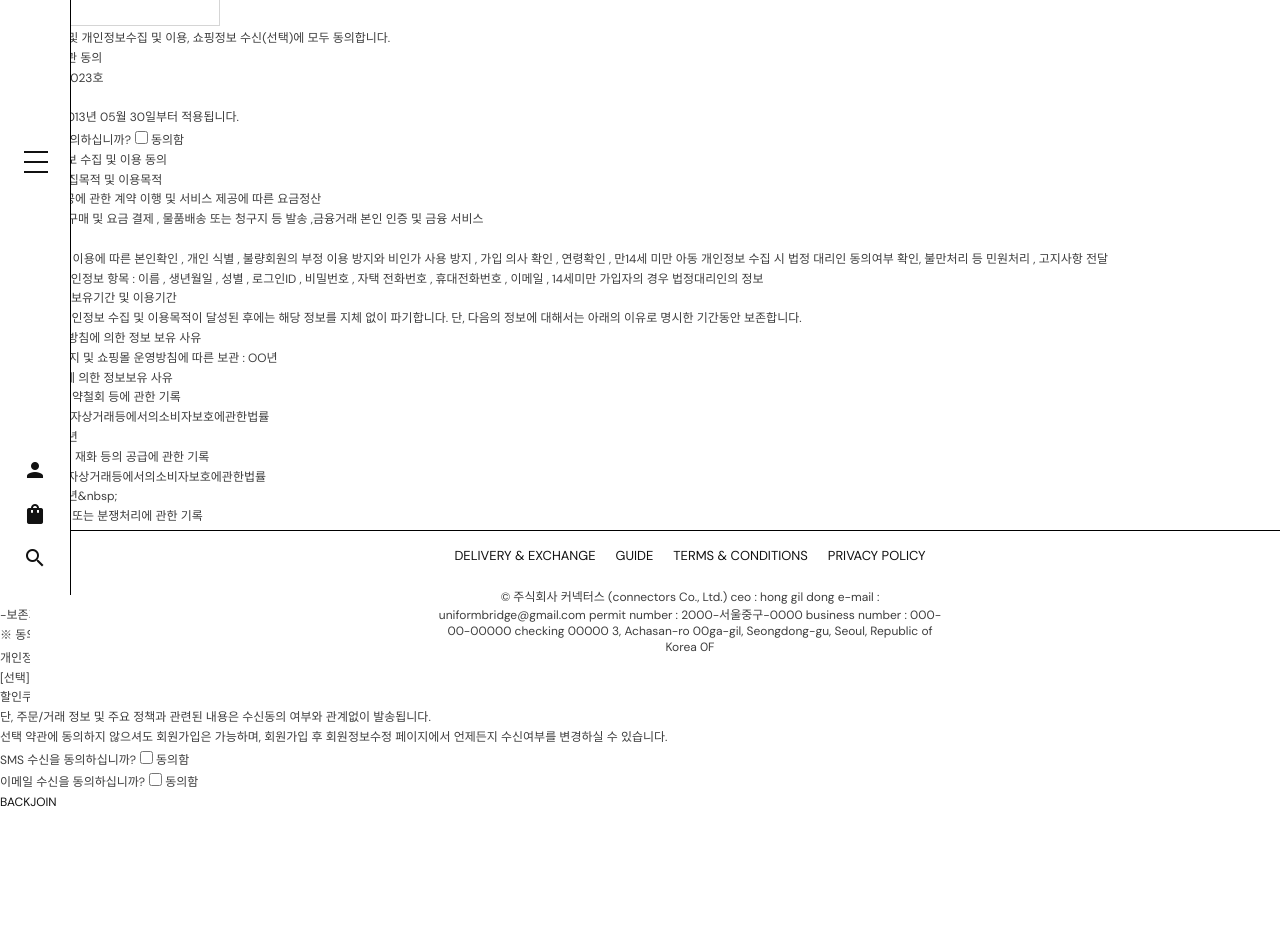
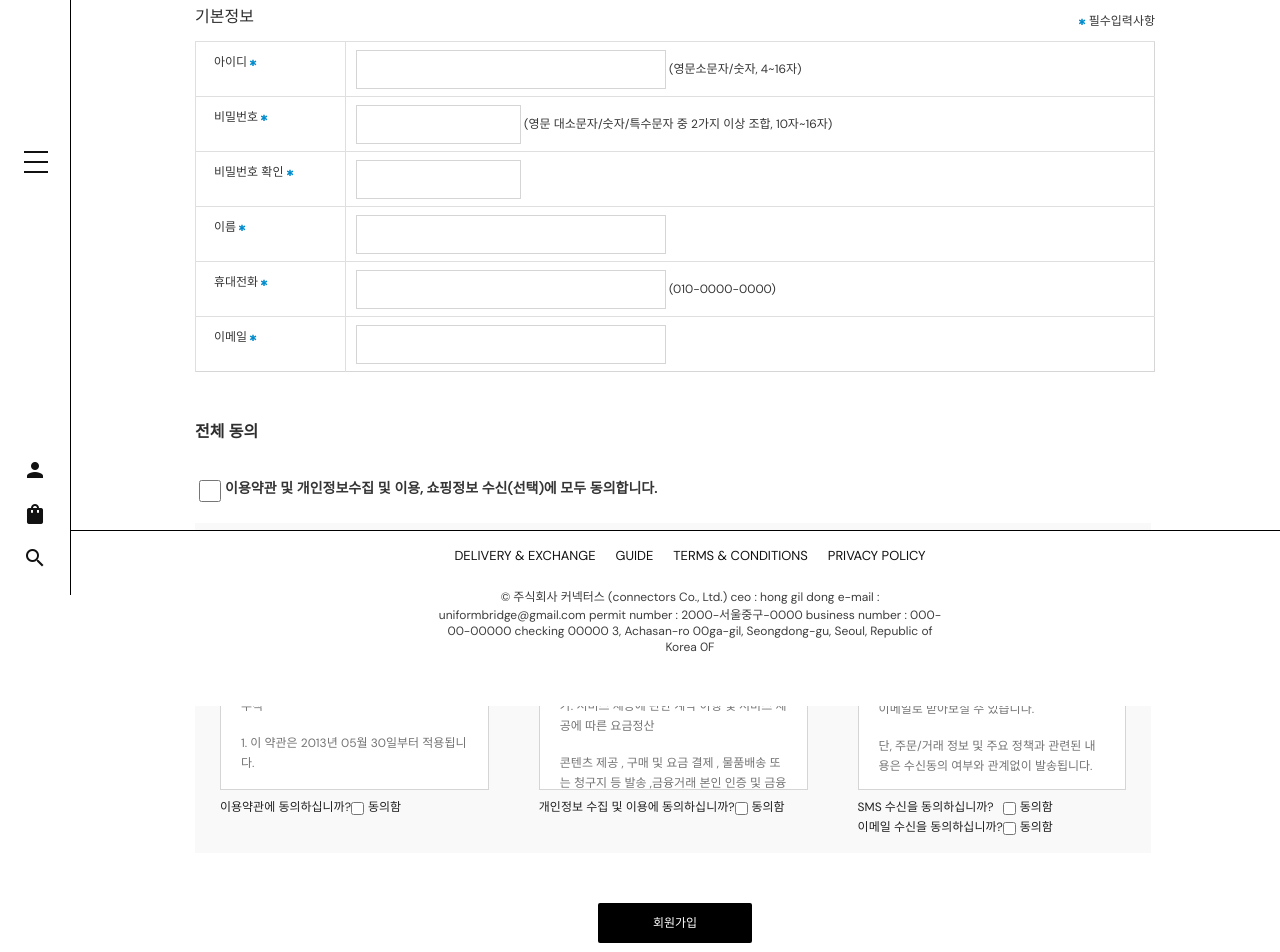
Before and after one commit to yongseongJang/Study_Web, a React app: page /member/join in a window 1280 px wide. Shown: the part 220-1172 px from the top of the page. Before the commit the page ends 1033 px from the top, so only its background shows below. Built offline with nearby package versions, Linux system fonts and the light colour scheme; a web font is replaced by a local one.

Commit message:
feat(client): change user register design

```diff
--- a/src/client/components/Terms.tsx
+++ b/src/client/components/Terms.tsx
@@ -31,9 +31,9 @@ function Terms(props: TermsProps) {
   };
 
   return (
-    <div className="Terms__AgreeArea">
+    <div className="terms__agree-area">
       <h3>{props.head}</h3>
-      <div className="Terms__AgreeArea__Content">
+      <div className="agree-area__content">
         <div>
           {props.content.map((phrases, index) => {
             return <p key={index}>{phrases}</p>;
--- a/src/client/containers/LoginForm.tsx
+++ b/src/client/containers/LoginForm.tsx
@@ -62,10 +62,10 @@ function LoginForm(props: LoginProps) {
           <a href="member/passwd">비밀번호찾기</a>
         </div>
         <p>
-          <a href="" className="btn-login">
+          <a href="" className="btn-login" onClick={handleSubmitClick}>
             LOGIN
           </a>
-          <a href="" className="btn-agree">
+          <a href="/member/join" className="btn-agree">
             REGISTER
           </a>
         </p>
--- a/src/client/containers/SignUpForm.tsx
+++ b/src/client/containers/SignUpForm.tsx
@@ -8,6 +8,7 @@ import { signUpActions } from "../actions";
 import { IFields } from "../utils/fields/types";
 import { IUserInfo } from "../interfaces";
 import signUpTermsField from "../utils/fields/signUpTermsField";
+import ico_required_blue from "../../public/img/ico_required_blue.gif";
 
 interface SignUpProps {
   renderElements: () => [];
@@ -29,7 +30,9 @@ function SignUpForm(props: SignUpProps) {
 
   let errorMessage = "";
 
-  const handleSubmitClick = () => {
+  const handleSubmitClick = (e: React.MouseEvent<HTMLElement>) => {
+    e.preventDefault();
+
     if (errorMessage) {
       alert(errorMessage);
       return;
@@ -59,8 +62,39 @@ function SignUpForm(props: SignUpProps) {
   };
 
   return (
-    <div className="SignUpForm">
+    <div className="signup-form">
       <form>
+        <div>
+          <table>
+            <colgroup>
+              <col style={{ width: "150px" }} />
+              <col style={{ width: "auto" }} />
+            </colgroup>
+            <tbody>
+              <tr>
+                <th>
+                  회원구분 <img src={ico_required_blue} alt="필수" />
+                </th>
+                <td>
+                  <input type="radio" id="member_type" checked={true} />
+                  <label htmlFor="member_type">개인회원</label>
+                </td>
+              </tr>
+            </tbody>
+          </table>
+        </div>
+        <h3>기본정보</h3>
+        <p className="signup-form__required">
+          <img src={ico_required_blue} alt="필수" />
+          {" 필수입력사항"}
+        </p>
+        <div>
+          <table>
+            <colgroup>
+              <col style={{ width: "150px" }} />
+              <col style={{ width: "auto" }} />
+            </colgroup>
+            <tbody>
               {props
                 .renderElements()
                 .map((formElement: { id: string; config: IFields }) => {
@@ -69,30 +103,52 @@ function SignUpForm(props: SignUpProps) {
                   }
 
                   return (
-              <div key={formElement.id} className="SignUpForm__Input__Wrapper">
+                    <tr key={formElement.id}>
+                      <th>
+                        {`${formElement.config.elementLabel} `}
+                        {formElement.config.validation.required ? (
+                          <img src={ico_required_blue} alt="필수" />
+                        ) : (
+                          ""
+                        )}
+                      </th>
+                      <td>
                         <Input
                           id={formElement.id}
-                  label={formElement.config.elementLabel}
+                          label={""}
                           type={formElement.config.inputType}
                           value={formElement.config.value}
                           info={formElement.config.info}
                           onChange={props.onChange}
                         />
-              </div>
+                      </td>
+                    </tr>
                   );
                 })}
-
-        <div className="SignUpForm__AgreeAll">
+            </tbody>
+          </table>
+        </div>
+        <h3>
+          <strong>전체 동의</strong>
+        </h3>
+        <div className="signup-form__agree-all">
+          <p>
+            <span>
               <input
                 type="checkbox"
                 id="agree_all_check"
                 checked={agreeAllState}
                 onChange={handleAgreeAll}
               ></input>
+              <em></em>
+            </span>
             <label htmlFor="agree_all_check">
+              <strong>
                 이용약관 및 개인정보수집 및 이용, 쇼핑정보 수신(선택)에 모두
                 동의합니다.
+              </strong>
             </label>
+          </p>
         </div>
         {signUpTermsField.map((field, index) => {
           return (
@@ -109,16 +165,10 @@ function SignUpForm(props: SignUpProps) {
             />
           );
         })}
-        <div className="SignUpForm__BtnArea">
-          <a className="SignUpForm__BtnArea__Left" href="/">
-            BACK
-          </a>
-          <a
-            className="SignUpForm__BtnArea__Right"
-            href="#none"
-            onClick={handleSubmitClick}
-          >
-            JOIN
+        <div className="signup-form__clearfix"></div>
+        <div className="signup-form__btn">
+          <a className="btn__submit" href="" onClick={handleSubmitClick}>
+            회원가입
           </a>
         </div>
       </form>
--- a/src/client/pages/Login.tsx
+++ b/src/client/pages/Login.tsx
@@ -8,7 +8,7 @@ function Login() {
       <div className="login__page-outer">
         <div className="page-outer__page-inner">
           <TopMenu />
-          <main className="page-outer__contents">
+          <main className="page-inner__contents">
             <div className="contents__section-wrap">
               <section className="section-wrap__spacer"></section>
               <section>
@@ -33,7 +33,6 @@ function Login() {
                     </li>
                   </ul> */}
                 </div>
-                <div></div>
               </section>
               <section>
                 <div className="section-wrap__separator1"></div>
--- a/src/client/pages/SignUp.tsx
+++ b/src/client/pages/SignUp.tsx
@@ -1,10 +1,27 @@
 import * as React from "react";
 import { SignUpForm } from "../containers";
+import { TopMenu } from "../components";
 
 function SignUp() {
   return (
-    <div className="Contents">
-      <SignUpForm />
+    <div className="signup">
+      <div className="signup__page-outer">
+        <div className="page-outer__page-inner">
+          <TopMenu />
+          <main className="page-inner__contents">
+            <div className="contents__section-wrap">
+              <div className="section-wrap__title">
+                <h2>회원 가입</h2>
+              </div>
+              <section className="section-wrap__main">
+                <div>
+                  <SignUpForm></SignUpForm>
+                </div>
+              </section>
+            </div>
+          </main>
+        </div>
+      </div>
     </div>
   );
 }
--- a/src/client/sagas/loginSaga.ts
+++ b/src/client/sagas/loginSaga.ts
@@ -21,7 +21,7 @@ export function* login(id: string, password: string) {
 
     yield put(loginActions.loginSuccess(token, id, userName));
 
-    history.replace("/signup");
+    history.replace("/");
 
     forkCheckAuthTimeout = yield fork(checkAuthTimeout, expirationTime);
   } catch (err) {
--- a/src/client/styles/App.scss
+++ b/src/client/styles/App.scss
@@ -4,3 +4,5 @@
 @use "TopMenu";
 @use "Header";
 @use "Footer";
+@use "SignUp";
+@use "Terms";
--- a/src/client/styles/Common.scss
+++ b/src/client/styles/Common.scss
@@ -36,6 +36,21 @@ input:focus {
   outline: none;
 }
 
+input[type="radio"] {
+  width: 13px;
+  height: 13px;
+  border: 0;
+}
+
+input[type="radio"] + label {
+  margin: 0 4px 0 2px;
+}
+
 ul li {
   list-style: none;
 }
+
+b,
+strong {
+  font-weight: bolder;
+}
--- a/src/client/styles/SignUp.scss
+++ b/src/client/styles/SignUp.scss
@@ -1,112 +1,167 @@
-.SignUpForm {
+.signup {
+  .signup__page-outer {
+    position: relative;
+    padding-left: 70px;
+
+    .page-outer__page-inner {
+      position: relative;
+      padding: 35px 0 100px;
+      margin: 0 auto;
+      width: 960px;
+
+      .page-inner__contents {
+        position: relative;
+        display: inline-block;
+        margin: 0 -15px;
+        padding: 0 15px;
         width: 100%;
-  max-width: 520px;
-  margin: 0 auto;
+        vertical-align: top;
+
+        .contents__section-wrap {
+          .section-wrap__title {
+            min-height: 30px;
+            margin: 10px 0 20px;
+            border-bottom: 1px solid #000;
+
+            h2 {
+              display: inline-block;
+              color: #000;
+              font-size: 30px;
+              font-weight: 500;
+              margin: 25px 0;
+            }
           }
 
-.SignUpForm .Input__Label span {
+          .section-wrap__main {
+            .signup-form {
+              table {
+                position: relative;
+                margin: 10px 0 0;
                 width: 100%;
-  display: block;
-  border: none;
-  padding: 10px 0 3px 0;
+                border: 1px solid #d7d5d5;
+                border-top: 0;
+                color: #fff;
+                line-height: 1.5;
+
+                th {
+                  padding: 11px 0 10px 18px;
+                  border: 1px solid #dfdfdf;
+                  border-bottom-width: 0;
+                  color: #353535;
                   text-align: left;
-  font-size: 12px;
-  text-transform: capitalize;
-  letter-spacing: 0px;
-  font-weight: 300;
+                  font-weight: normal;
                 }
 
-.SignUpForm .Input__Label input {
-  width: 170px;
-  height: 22px;
-  margin-right: 10px;
-  border: 0;
-  border-bottom: 1px solid #111;
-}
+                td {
+                  padding: 8px 10px 7px;
+                  border-top: 1px solid #dfdfdf;
+                  color: #353535;
+                  vertical-align: middle;
+                  word-break: break-all;
+                  word-wrap: break-word;
 
-.SignUpForm .Input__Label__Info {
-  display: inline !important;
-  color: #888;
-}
-
-.SignUpForm__AgreeAll {
-  padding: 30px 0 20px 0;
-  text-decoration: underline;
-}
-
-.SignUpForm__AgreeAll > label {
-  font-size: 12px;
-  font-weight: 400;
-}
-
-.SignUpForm__BtnArea {
-  margin: 50px 0 0 0;
-  text-align: center;
-  text-transform: uppercase;
+                  .input__label {
+                    input {
+                      height: 33px;
+                      line-height: 35px;
+                      padding: 2px 4px;
+                      border: 1px solid #d5d5d5;
+                      color: #353535;
                       font-size: 12px;
                     }
 
-.SignUpForm__BtnArea > a {
-  color: #111;
-  font-size: 13px;
-  font-weight: 400;
-  text-transform: uppercase;
+                    input[type="text"] {
+                      width: 300px;
                     }
 
-.SignUpForm__BtnArea > a:hover {
-  color: #888;
+                    .label__info {
+                      margin-left: 3px;
+                    }
+                  }
+                }
               }
 
-.SignUpForm__BtnArea__Left {
-  float: left;
-  margin: 0 5px 0 0;
+              h3 {
+                padding: 50px 0 10px;
+                font-size: 16px;
+                color: #2e2e2e;
               }
 
-.SignUpForm__BtnArea__Right {
-  float: right;
-  margin: 0 0 0 5px;
+              .signup-form__required {
+                margin: -25px 0 10px;
+                color: #353535;
+                text-align: right;
               }
 
-.SignUpForm .Terms__AgreeArea > h3 {
-  font-weight: 500;
-  font-size: 12px;
-  padding: 0 0 10px 0;
+              .signup-form__agree-all {
+                position: relative;
+                z-index: 2;
+
+                p {
+                  font-size: 14px;
+                  color: #353535;
+                  line-height: 22px;
+                  margin: 25px 0;
+
+                  span {
+                    display: inline-block;
+                    position: relative;
+                    margin: 0 8px 0 0;
+                    width: 22px;
+                    height: 22px;
+                    vertical-align: top;
+                    cursor: pointer;
+
+                    input[type="checkbox"] {
+                      width: 100%;
+                      height: 100%;
+                    }
                   }
 
-.SignUpForm .Terms__AgreeArea > ul {
-  padding: 0 0 30px 0;
-  color: #111;
-  letter-spacing: 0px;
-  font-size: 12px;
+                  .agree_all_check {
+                    margin-bottom: 0.5em;
+                  }
+                }
               }
 
-.SignUpForm .Terms__AgreeArea > ul > li > input[type="checkbox"] {
-  width: 14px;
-  height: 14px;
-  margin: 3px 3px 0 3px;
-  padding: 0;
-  border: 0;
-  top: -50%;
+              .signup-form__clearfix {
+                box-sizing: border-box;
+              }
+              .signup-form__clearfix::after {
+                content: "";
+                clear: both;
+                display: block;
+                height: 0;
               }
 
-.SignUpForm .Terms__AgreeArea__Content {
-  margin: 0 0 10px 0;
-  width: 100%;
-  overflow: auto;
-  box-sizing: border-box;
-  height: 100px;
-  font-size: 11px;
-  line-height: 15px;
-  letter-spacing: 0px;
-  padding: 10px;
-  color: #888;
-  border: 1px solid #111;
+              .signup-form__btn {
+                margin-top: 50px;
+                padding: 10xp 0;
+                text-align: center;
+
+                a {
+                  display: inline-block;
+                  width: 120px;
+                  padding: 10px 16px;
+                  word-break: keep-all;
+                  word-wrap: break-word;
+                  background-color: #000;
+                  color: #fff;
+                  text-align: center;
+                  vertical-align: center;
+                  letter-spacing: 0;
+                  word-spacing: -0.5px;
+                  font-weight: normal;
+                  line-height: 18px;
+                  font-size: 12px;
+                  border-radius: 2px;
+                  border: 1px solid transparent;
                 }
-
-.SignUpForm .Terms__AgreeArea__Content > div {
-  word-wrap: break-word;
               }
-
-.SignUpForm .Terms__AgreeArea__Content > div > p {
-  padding: 0 0 25px;
             }
+          }
+        }
+      }
+    }
+  }
+}
--- /dev/null
+++ b/src/client/styles/Terms.scss
@@ -0,0 +1,54 @@
+.terms__agree-area {
+  margin-top: -1px;
+  color: #747474;
+  width: 28%;
+  height: 280px;
+  line-height: 20px;
+  float: left;
+  padding: 25px;
+  background: #f9f9f9;
+
+  h3 {
+    margin: 0 0 10px;
+    font-size: 12px;
+    color: #353535;
+    font-weight: 500;
+  }
+
+  .agree-area__content {
+    overflow: auto;
+    height: 110px;
+    padding: 20px;
+    border: 1px solid #d5d5d5;
+    background: #fff;
+
+    p {
+      padding: 0 0 17px;
+    }
+  }
+
+  ul {
+    padding: 7px 0 0 0;
+    color: #202020;
+    font-size: 12px;
+
+    li {
+      display: table-row;
+
+      span {
+        display: table-cell;
+      }
+
+      input {
+        margin-left: 4px;
+        vertical-align: middle;
+        margin: 0 2px 0 0;
+      }
+
+      label {
+        display: table-cell;
+        padding-left: 2px;
+      }
+    }
+  }
+}
--- a/src/public/img/d.ts
+++ b/src/public/img/d.ts
@@ -1,2 +1,3 @@
 declare module "*.jpg";
 declare module "*.png";
+declare module "*.gif";
```
Also changed, not shown: src/client/styles/Login.scss (+5 -3 lines), src/public/img/ico_required_blue.gif (added). Lines whose indentation alone changed are shown as unchanged.
